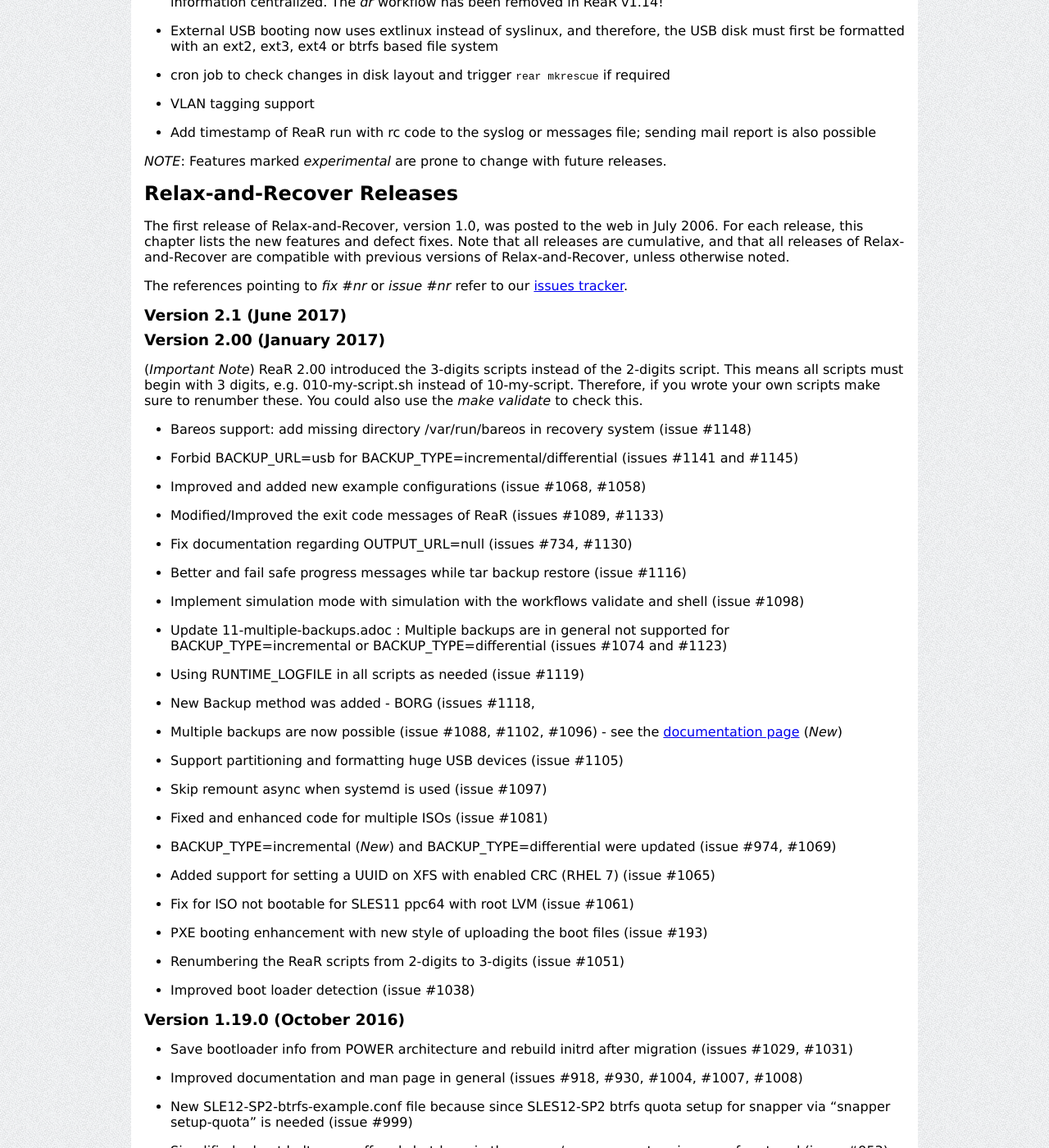
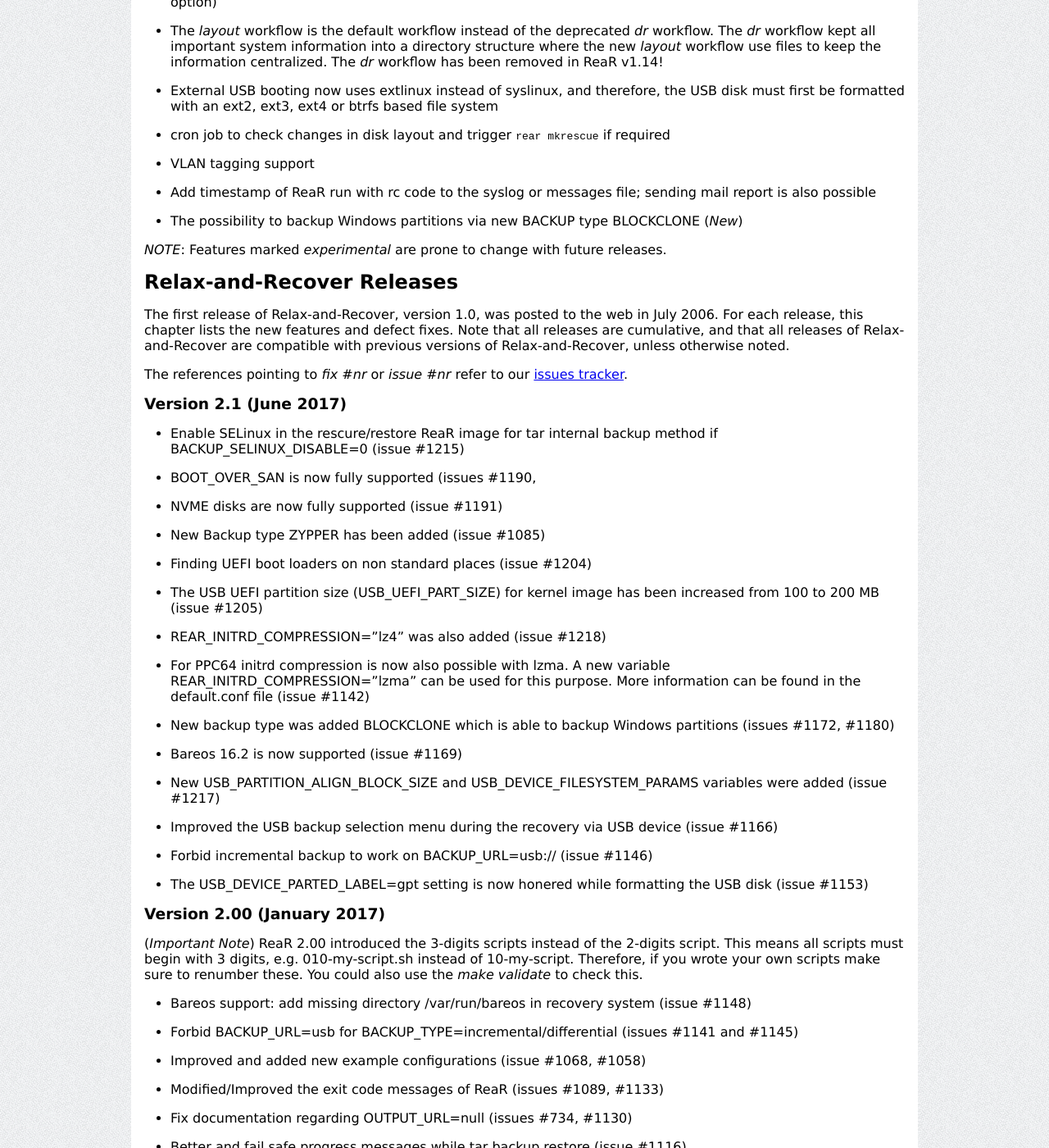
Before and after one commit to rear/rear.github.com, a Jekyll site: the page built from documentation/release-notes-2-1.md, in a window 1280 px wide and 1400 px high, scrolled down 2297 px. Shown: the whole window at 82% size. Built offline with Jekyll 4.4.1, drawn with Linux system fonts in a browser that asks for light colours; comment, search, counter and statistics services are not loaded; some of the changed text lies outside the part shown.

Commit message:
continue with release notes

```diff
--- a/documentation/release-notes-2-1.md
+++ b/documentation/release-notes-2-1.md
@@ -49,6 +49,8 @@
 * Selected Hardware RAID and (eg. HP SmartArray) and mirroring solutions (eg.
   DRBD) are supported.
 
+* NVME disks are supported (*New*)
+
 * LVM root volumes are supported.
 
 * Multipath support for SAN storage
@@ -64,6 +66,8 @@
    - rsync on local devices (BACKUP=NETFS, BACKUP_PROG=rsync), such USB and local disks
    - rsync over the network (BACKUP=RSYNC, BACKUP_PROG=rsync)
    - Multiple backup methods ([read the documentation](https://github.com/rear/rear/blob/master/doc/user-guide/11-multiple-backups.adoc)) (*New*)
+   - Windows partitions via BACKUP=BLOCKCLONE (*New*) See [the documention about BLOCKCLONE](https://github.com/rear/rear/blob/master/doc/user-guide/12-BLOCKCLONE.adoc)
+   - BACKUP=ZYPPER is SLES12 only (*experimental*)
 
 * Integrates with _external_ backup solutions such as:
 
@@ -143,6 +147,8 @@
 
 * Add timestamp of ReaR run with rc code to the syslog or messages file; sending mail report is also possible
 
+* The possibility to backup Windows partitions via new BACKUP type BLOCKCLONE (*New*)
+
 *NOTE*: Features marked *experimental* are prone to change with future releases.
 
 
@@ -157,8 +163,33 @@
 The references pointing to *fix #nr* or *issue #nr* refer to our [issues tracker](https://github.com/rear/rear/issues).
 
 ### Version 2.1 (June 2017)
+* Enable SELinux in the rescure/restore ReaR image for tar internal backup method if BACKUP_SELINUX_DISABLE=0 (issue #1215)
 
+* BOOT_OVER_SAN is now fully supported (issues #1190,
 
+* NVME disks are now fully supported (issue #1191)
+
+* New Backup type ZYPPER has been added (issue #1085)
+
+* Finding UEFI boot loaders on non standard places (issue #1204)
+
+* The USB UEFI partition size (USB_UEFI_PART_SIZE) for kernel image has been increased from 100 to 200 MB (issue #1205)
+
+* REAR_INITRD_COMPRESSION="lz4" was also added (issue #1218)
+
+* For PPC64 initrd compression is now also possible with lzma. A new variable REAR_INITRD_COMPRESSION="lzma" can be used for this purpose. More information can be found in the default.conf file (issue #1142)
+
+* New backup type was added BLOCKCLONE which is able to backup Windows partitions (issues #1172, #1180)
+
+* Bareos 16.2 is now supported (issue #1169)
+
+* New USB_PARTITION_ALIGN_BLOCK_SIZE and USB_DEVICE_FILESYSTEM_PARAMS variables were added (issue #1217)
+
+* Improved the USB backup selection menu during the recovery via USB device (issue #1166)
+
+* Forbid incremental backup to work on BACKUP_URL=usb:// (issue #1146)
+
+* The USB_DEVICE_PARTED_LABEL=gpt setting is now honered while formatting the USB disk (issue #1153)
 
 ### Version 2.00 (January 2017)
 
```
